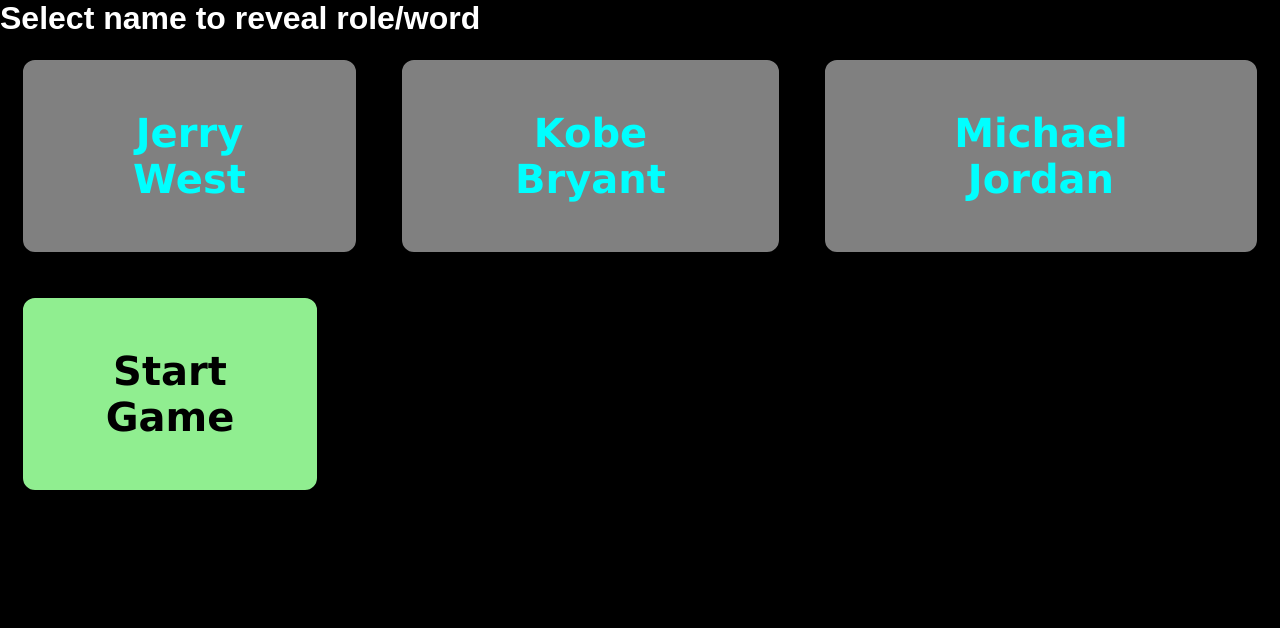
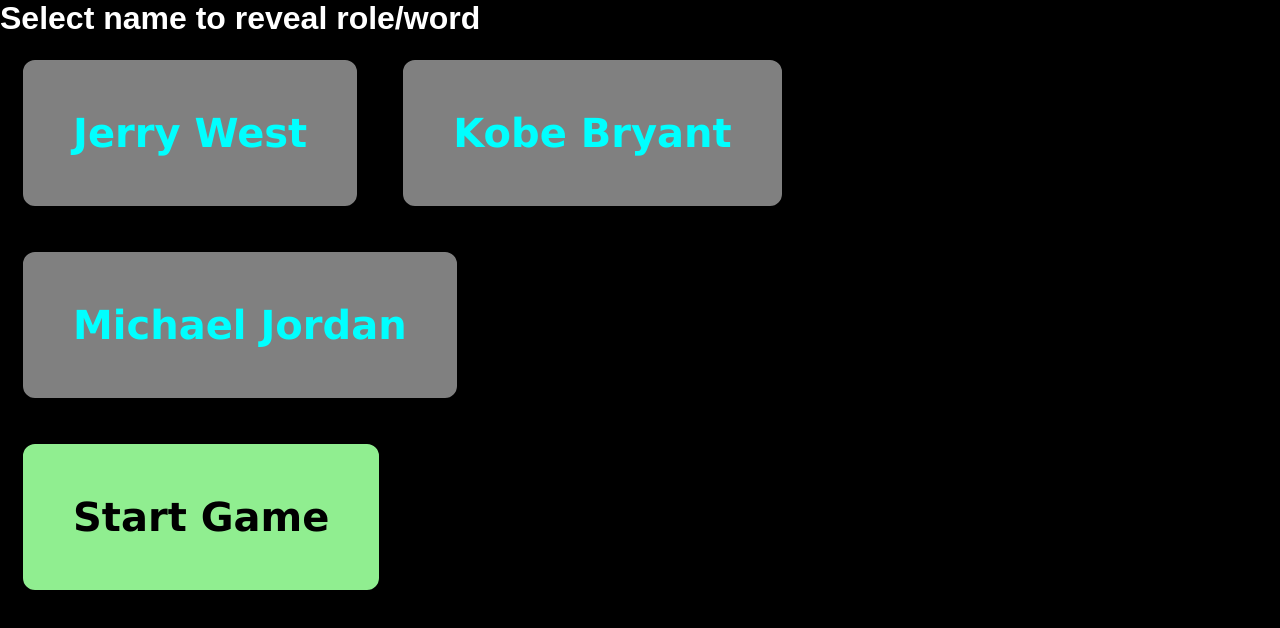
Before and after one commit to couldbedaniel/Imposter-With-Custom-Words, a Next.js app: page /game in a window 1280 px wide. Shown: the top 628 px of the page. Built offline with nearby package versions, Linux system fonts and the light colour scheme.

Commit message:
added add cats page

```diff
--- a/app/style.css
+++ b/app/style.css
@@ -23,7 +23,7 @@
     border-radius: 15px;
     padding: 50px;
     margin: 20px;
-    width: 300px;
+    width:auto;
     display: inline-block;
     align-items: center;
 }
@@ -49,6 +49,7 @@
     display: flex;
     flex-direction: row;
     list-style: none;
+    flex-wrap: wrap;
 }
 
 .name-list-item {
```
Also changed, not shown: app/build/page.js.
